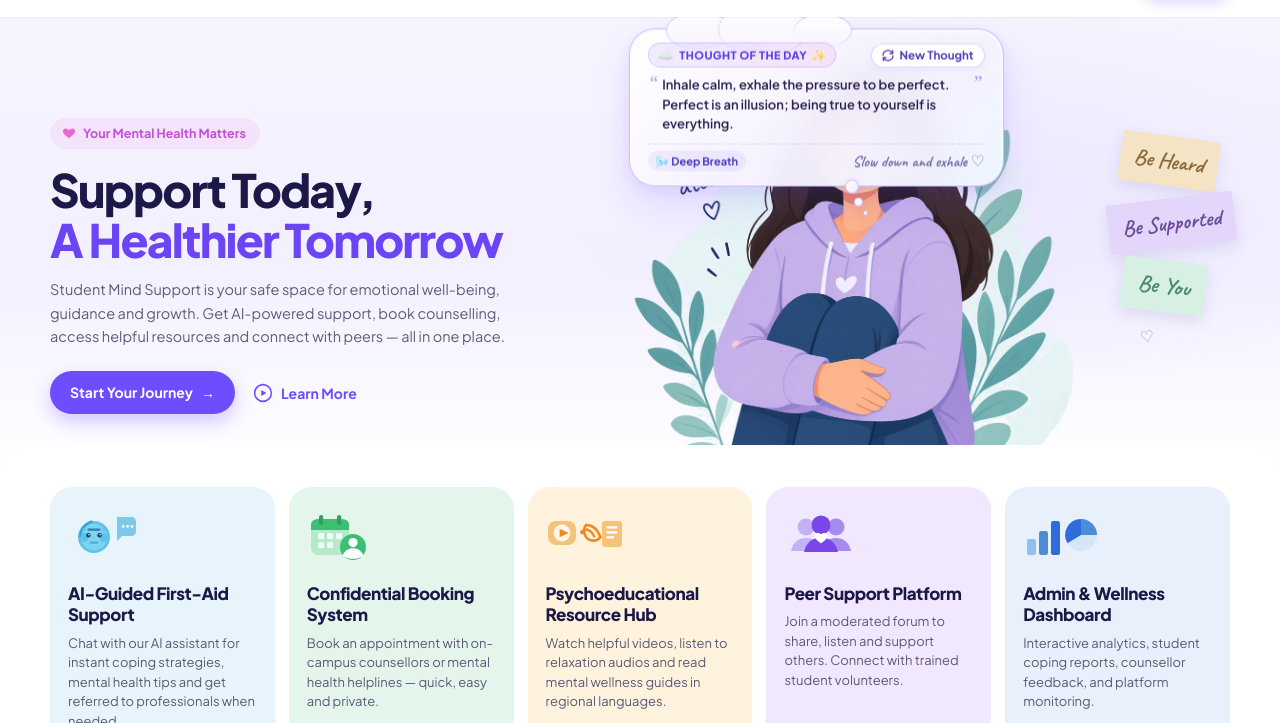
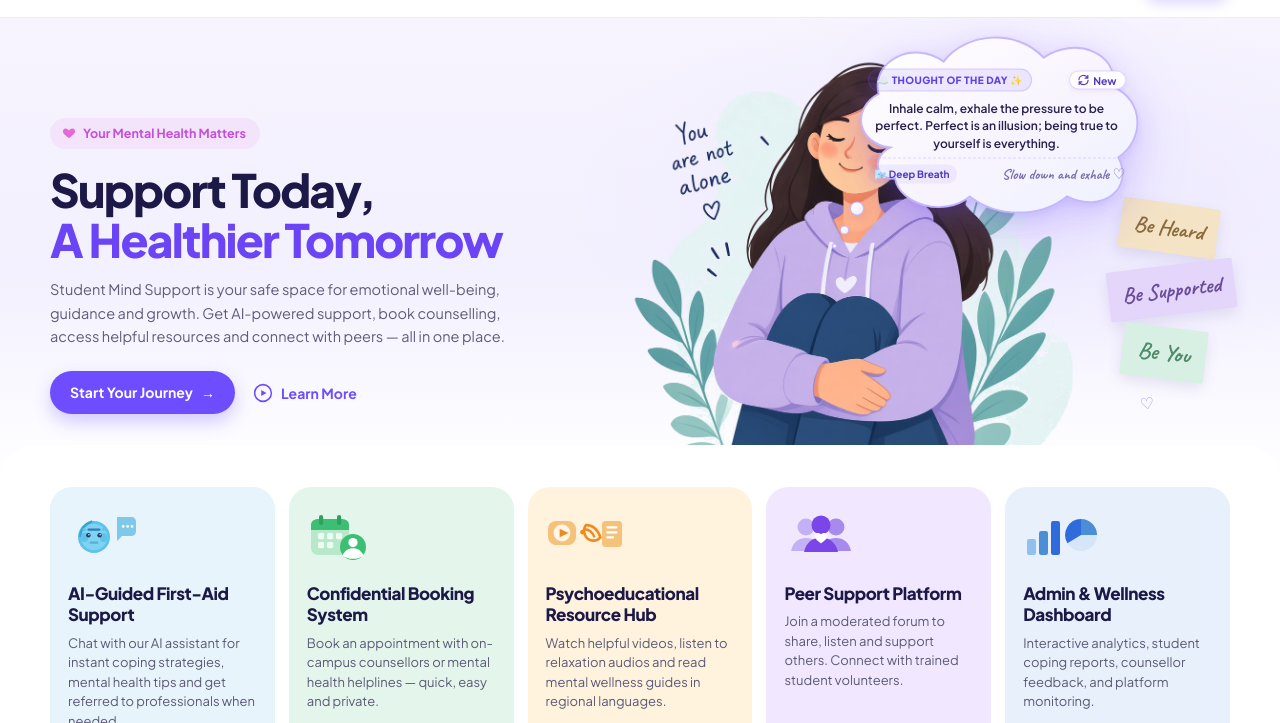
Before and after one commit to Khushi-coder9/newSMS, a plain HTML site: page index.html in a window 1280 px wide. Shown: the part 57-780 px from the top of the page. Drawn offline with Linux system fonts and the light colour scheme.

Commit message:
Update thought of the day to authentic cloud shape shifted to right so girl face is fully visible

```diff
--- a/index.html
+++ b/index.html
@@ -365,6 +365,7 @@
             align-items: flex-start;
             gap: 12px;
             padding-bottom: 48px;
+            margin-top: 135px;
         }
 
         .sticky {
@@ -409,13 +410,13 @@
             transform: rotate(-8deg);
         }
 
-        /* ================= Thought of the Day Cloud Header ================= */
+        /* ================= Thought of the Day Cloud (Authentic Cloud Shape) ================= */
         .thought-cloud-wrapper {
             position: absolute;
-            top: -22px;
-            left: 12px;
-            width: 375px;
-            max-width: calc(100% - 120px);
+            top: -30px;
+            left: 215px;
+            width: 330px;
+            height: 215px;
             z-index: 15;
             pointer-events: auto;
             animation: thoughtCloudFloat 5.5s ease-in-out infinite;
@@ -426,133 +427,74 @@
                 transform: translateY(0px);
             }
             50% {
-                transform: translateY(-8px);
-            }
-        }
-
-        .thought-cloud {
-            position: relative;
-            background: linear-gradient(135deg, rgba(255, 255, 255, 0.98) 0%, rgba(246, 241, 255, 0.96) 55%, rgba(239, 246, 255, 0.98) 100%);
-            border: 1.5px solid rgba(198, 184, 255, 0.88);
-            border-radius: 26px;
-            box-shadow:
-                0 16px 36px rgba(109, 77, 255, 0.14),
-                0 4px 14px rgba(124, 58, 237, 0.08),
-                inset 0 2px 4px rgba(255, 255, 255, 0.95);
-            backdrop-filter: blur(14px);
-            -webkit-backdrop-filter: blur(14px);
-            padding: 13px 18px 12px;
-            transition: box-shadow 0.3s ease, border-color 0.3s ease;
-        }
-
-        .thought-cloud:hover {
-            box-shadow:
-                0 20px 42px rgba(109, 77, 255, 0.2),
-                0 6px 18px rgba(124, 58, 237, 0.12),
-                inset 0 2px 4px rgba(255, 255, 255, 1);
-            border-color: rgba(167, 139, 250, 0.95);
-        }
-
-        /* Fluffy cloud puff lobes on top of the card */
-        .cloud-puff {
+                transform: translateY(-7px);
+            }
+        }
+
+        .cloud-svg-bg {
             position: absolute;
-            background: linear-gradient(180deg, #ffffff 0%, #f7f3ff 100%);
-            z-index: -1;
-            border-radius: 50%;
+            top: 0;
+            left: 0;
+            width: 100%;
+            height: 100%;
+            overflow: visible;
             pointer-events: none;
-        }
-
-        .cloud-puff-1 {
-            top: -18px;
+            filter: drop-shadow(0 14px 28px rgba(109, 77, 255, 0.16));
+        }
+
+        .thought-cloud-inner {
+            position: absolute;
+            top: 26px;
             left: 36px;
-            width: 66px;
-            height: 38px;
-            border-top: 1.5px solid rgba(198, 184, 255, 0.88);
-            border-left: 1.5px solid rgba(198, 184, 255, 0.7);
-            border-right: 1px solid rgba(198, 184, 255, 0.3);
-            box-shadow: 0 -4px 10px rgba(109, 77, 255, 0.04);
-        }
-
-        .cloud-puff-2 {
-            top: -26px;
-            left: 88px;
-            width: 90px;
-            height: 52px;
-            border-top: 1.5px solid rgba(198, 184, 255, 0.88);
-            border-left: 1px solid rgba(198, 184, 255, 0.45);
-            border-right: 1.5px solid rgba(198, 184, 255, 0.7);
-            box-shadow: 0 -6px 12px rgba(109, 77, 255, 0.05);
-        }
-
-        .cloud-puff-3 {
-            top: -16px;
-            left: 164px;
-            width: 58px;
-            height: 34px;
-            border-top: 1.5px solid rgba(198, 184, 255, 0.88);
-            border-right: 1.5px solid rgba(198, 184, 255, 0.7);
-            box-shadow: 0 -3px 8px rgba(109, 77, 255, 0.04);
-        }
-
-        .thought-cloud-inner {
-            position: relative;
+            right: 36px;
+            bottom: 28px;
+            display: flex;
+            flex-direction: column;
+            align-items: center;
+            justify-content: center;
+            text-align: center;
             z-index: 2;
         }
 
-        /* Header row inside cloud */
         .cloud-top-row {
             display: flex;
             align-items: center;
             justify-content: space-between;
-            gap: 8px;
-            margin-bottom: 7px;
+            width: 100%;
+            margin-bottom: 4px;
         }
 
         .cloud-pill-badge {
             display: inline-flex;
             align-items: center;
-            gap: 5px;
-            background: linear-gradient(135deg, rgba(109, 77, 255, 0.1) 0%, rgba(229, 106, 214, 0.12) 100%);
+            gap: 4px;
+            background: rgba(109, 77, 255, 0.1);
             border: 1px solid rgba(109, 77, 255, 0.22);
             color: #5c3fe6;
-            font-size: 11px;
+            font-size: 10px;
             font-weight: 800;
             letter-spacing: 0.04em;
             text-transform: uppercase;
-            padding: 3px 9px;
+            padding: 2.5px 8px;
             border-radius: 999px;
-        }
-
-        .cloud-badge-icon {
-            font-size: 13px;
-            line-height: 1;
-        }
-
-        .cloud-badge-sparkle {
-            font-size: 11px;
-            display: inline-block;
-            animation: cloudSparklePulse 2.8s ease-in-out infinite;
-        }
-
-        @keyframes cloudSparklePulse {
-            0%, 100% { transform: scale(1) rotate(0deg); opacity: 0.8; }
-            50% { transform: scale(1.25) rotate(15deg); opacity: 1; }
+            white-space: nowrap;
         }
 
         .cloud-refresh-btn {
             display: inline-flex;
             align-items: center;
-            gap: 5px;
+            gap: 4px;
             background: #ffffff;
             border: 1px solid rgba(109, 77, 255, 0.22);
             color: #553bbd;
-            font-size: 11.5px;
+            font-size: 10.5px;
             font-weight: 700;
-            padding: 3.5px 10px;
+            padding: 2px 8px;
             border-radius: 999px;
             cursor: pointer;
-            transition: all 0.2s cubic-bezier(0.16, 1, 0.3, 1);
-            box-shadow: 0 2px 6px rgba(109, 77, 255, 0.08);
+            transition: all 0.2s ease;
+            box-shadow: 0 2px 5px rgba(109, 77, 255, 0.08);
+            white-space: nowrap;
         }
 
         .cloud-refresh-btn:hover {
@@ -560,11 +502,7 @@
             color: #ffffff;
             border-color: #6d4dff;
             transform: translateY(-1px);
-            box-shadow: 0 4px 12px rgba(109, 77, 255, 0.26);
-        }
-
-        .cloud-refresh-btn:active {
-            transform: translateY(0);
+            box-shadow: 0 4px 10px rgba(109, 77, 255, 0.25);
         }
 
         .cloud-refresh-btn.is-refreshing .refresh-icon {
@@ -576,104 +514,89 @@
             to { transform: rotate(360deg); }
         }
 
-        /* Thought Body */
         .thought-body {
-            position: relative;
-            padding: 1px 2px 2px;
-            display: flex;
-            align-items: flex-start;
-            gap: 4px;
+            margin: 4px 0 6px 0;
+            width: 100%;
             transition: opacity 0.22s ease, transform 0.22s ease;
-        }
-
-        .thought-quote-mark {
-            font-family: Georgia, serif;
-            font-size: 19px;
-            line-height: 1;
-            color: #927eff;
-            opacity: 0.75;
-            user-select: none;
-            flex-shrink: 0;
-            margin-top: -2px;
         }
 
         .thought-quote-text {
             font-family: "Plus Jakarta Sans", sans-serif;
-            font-size: 13px;
+            font-size: 12px;
             font-weight: 600;
-            line-height: 1.5;
+            line-height: 1.45;
             color: #26204c;
             margin: 0;
-            flex: 1;
-        }
-
-        /* Thought Footer */
+            display: -webkit-box;
+            -webkit-line-clamp: 3;
+            -webkit-box-orient: vertical;
+            overflow: hidden;
+        }
+
         .thought-cloud-footer {
             display: flex;
             align-items: center;
             justify-content: space-between;
-            gap: 8px;
-            margin-top: 7px;
-            padding-top: 5px;
-            border-top: 1px dashed rgba(198, 184, 255, 0.5);
+            width: 100%;
+            padding-top: 4px;
+            border-top: 1px dashed rgba(198, 184, 255, 0.55);
+            gap: 6px;
         }
 
         .thought-category-tag {
-            display: inline-block;
-            font-size: 11px;
+            font-size: 10px;
             font-weight: 700;
             color: #4b3bbd;
             background: rgba(109, 77, 255, 0.08);
-            padding: 2px 8px;
+            padding: 1.5px 7px;
             border-radius: 999px;
             white-space: nowrap;
         }
 
         .thought-sub-prompt {
             font-family: "Caveat", cursive;
-            font-size: 15.5px;
+            font-size: 14.5px;
             font-weight: 700;
             color: #7a6eac;
             white-space: nowrap;
         }
 
-        /* Trailing thought bubbles pointing to the girl */
+        /* Pointer trail pointing towards the girl's head (down & to the left) */
         .cloud-pointer-trail {
             position: absolute;
-            bottom: -30px;
-            left: 215px;
+            bottom: 12px;
+            left: 24px;
             display: flex;
             flex-direction: column;
             align-items: center;
             gap: 4px;
             pointer-events: none;
-            z-index: 5;
+            z-index: 1;
         }
 
         .trail-circle {
             background: linear-gradient(135deg, #ffffff 0%, #f1ecff 100%);
-            border: 1.5px solid rgba(198, 184, 255, 0.85);
+            border: 1.5px solid rgba(196, 181, 253, 0.95);
             border-radius: 50%;
-            box-shadow: 0 4px 10px rgba(109, 77, 255, 0.12);
+            box-shadow: 0 3px 8px rgba(109, 77, 255, 0.14);
         }
 
         .trail-circle.circle-1 {
             width: 14px;
             height: 14px;
-            margin-top: -2px;
-            transform: translateX(0px);
+            transform: translate(-6px, 14px);
         }
 
         .trail-circle.circle-2 {
             width: 9px;
             height: 9px;
-            transform: translateX(7px);
+            transform: translate(-18px, 20px);
         }
 
         .trail-circle.circle-3 {
             width: 5px;
             height: 5px;
-            transform: translateX(14px);
+            transform: translate(-28px, 25px);
         }
 
         /* Features */
@@ -1076,15 +999,22 @@
             .cards { grid-template-columns: repeat(3, 1fr); }
             .hero-art img { height: 360px; }
             .thought-cloud-wrapper {
-                top: -15px;
-                left: 10px;
-                width: 330px;
+                top: -24px;
+                left: 195px;
+                width: 300px;
+                height: 195px;
+            }
+            .thought-cloud-inner {
+                top: 24px;
+                left: 30px;
+                right: 30px;
+                bottom: 24px;
             }
             .thought-quote-text {
-                font-size: 12.5px;
-            }
-            .cloud-pointer-trail {
-                left: 185px;
+                font-size: 11.5px;
+            }
+            .notes {
+                margin-top: 120px;
             }
         }
 
@@ -1135,9 +1065,10 @@
                 top: 0;
                 left: 0;
                 right: 0;
-                width: 100%;
-                max-width: 350px;
-                margin: 0 auto 16px auto;
+                width: 330px;
+                max-width: 94%;
+                height: 210px;
+                margin: 0 auto 14px auto;
                 animation: thoughtCloudFloatMobile 4.5s ease-in-out infinite;
             }
             @keyframes thoughtCloudFloatMobile {
@@ -1146,13 +1077,12 @@
             }
             .cloud-pointer-trail {
                 left: 50%;
+                bottom: 8px;
                 transform: translateX(-50%);
-                bottom: -22px;
-                gap: 3px;
-            }
-            .trail-circle.circle-1 { transform: none; width: 12px; height: 12px; }
-            .trail-circle.circle-2 { transform: none; width: 8px; height: 8px; }
-            .trail-circle.circle-3 { transform: none; width: 5px; height: 5px; }
+            }
+            .trail-circle.circle-1 { transform: translateY(12px); width: 12px; height: 12px; }
+            .trail-circle.circle-2 { transform: translateY(16px); width: 8px; height: 8px; }
+            .trail-circle.circle-3 { transform: translateY(20px); width: 5px; height: 5px; }
             .hero-art img {
                 width: 100%;
                 max-width: 280px;
@@ -1167,7 +1097,7 @@
                 align-items: center;
                 gap: 8px;
                 padding-bottom: 8px;
-                margin-top: -10px;
+                margin-top: -10px !important;
             }
             .sticky {
                 font-size: 16px;
@@ -1370,33 +1300,50 @@
             </div>
 
             <div class="hero-art">
-                <!-- Attractive Thought Cloud Header pointing to girl -->
+                <!-- Authentic Thought Cloud pointing to girl -->
                 <div class="thought-cloud-wrapper" id="thoughtCloudWrapper">
-                    <div class="thought-cloud" id="thoughtCloud">
-                        <!-- Decorative Cloud Puff lobes for dreamy cloud silhouette -->
-                        <div class="cloud-puff cloud-puff-1"></div>
-                        <div class="cloud-puff cloud-puff-2"></div>
-                        <div class="cloud-puff cloud-puff-3"></div>
+                    <svg class="cloud-svg-bg" viewBox="0 0 340 220" preserveAspectRatio="none">
+                        <defs>
+                            <linearGradient id="cloudGrad" x1="0%" y1="0%" x2="100%" y2="100%">
+                                <stop offset="0%" stop-color="#ffffff"/>
+                                <stop offset="55%" stop-color="#f8f4ff"/>
+                                <stop offset="100%" stop-color="#edf2ff"/>
+                            </linearGradient>
+                            <filter id="cloudShadow" x="-15%" y="-15%" width="130%" height="130%">
+                                <feDropShadow dx="0" dy="10" stdDeviation="12" flood-color="#6d4dff" flood-opacity="0.14"/>
+                                <feDropShadow dx="0" dy="3" stdDeviation="4" flood-color="#7c3aed" flood-opacity="0.08"/>
+                            </filter>
+                        </defs>
+                        <!-- Authentic fluffy multi-lobed cloud path -->
+                        <path d="M 60,130
+                                 C 25,125 20,90 48,75
+                                 C 40,40 85,20 115,42
+                                 C 138,12 190,8 218,38
+                                 C 250,16 295,32 290,68
+                                 C 322,82 322,122 295,140
+                                 C 312,172 278,198 242,180
+                                 C 215,202 170,202 142,180
+                                 C 115,202 70,188 65,162
+                                 C 42,162 42,138 60,130 Z"
+                              fill="url(#cloudGrad)"
+                              stroke="rgba(196, 181, 253, 0.95)"
+                              stroke-width="2"
+                              filter="url(#cloudShadow)"/>
+                    </svg>
 
                     <div class="thought-cloud-inner">
                         <div class="cloud-top-row">
-                                <div class="cloud-pill-badge">
-                                    <span class="cloud-badge-icon">☁️</span>
-                                    <span class="cloud-badge-label">Thought of the Day</span>
-                                    <span class="cloud-badge-sparkle">✨</span>
-                                </div>
+                            <span class="cloud-pill-badge">☁️ Thought of the Day ✨</span>
                             <button type="button" class="cloud-refresh-btn" id="refreshThoughtBtn" title="Get another inspiring thought" aria-label="Get another thought of the day">
-                                    <svg class="refresh-icon" width="12" height="12" viewBox="0 0 24 24" fill="none" stroke="currentColor" stroke-width="2.5" stroke-linecap="round" stroke-linejoin="round">
+                                <svg class="refresh-icon" width="11" height="11" viewBox="0 0 24 24" fill="none" stroke="currentColor" stroke-width="2.5" stroke-linecap="round" stroke-linejoin="round">
                                     <path d="M21.5 2v6h-6M2.5 22v-6h6M2 11.5a10 10 0 0 1 18.8-4.3M22 12.5a10 10 0 0 1-18.8 4.2"/>
                                 </svg>
-                                    <span>New Thought</span>
+                                <span>New</span>
                             </button>
                         </div>
 
                         <div class="thought-body" id="thoughtBody" aria-live="polite">
-                                <span class="thought-quote-mark" aria-hidden="true">“</span>
                             <p class="thought-quote-text" id="thoughtQuoteText">Loading thoughtful reminder...</p>
-                                <span class="thought-quote-mark" aria-hidden="true">”</span>
                         </div>
 
                         <div class="thought-cloud-footer">
@@ -1410,7 +1357,6 @@
                         <span class="trail-circle circle-1"></span>
                         <span class="trail-circle circle-2"></span>
                         <span class="trail-circle circle-3"></span>
-                        </div>
                     </div>
                 </div>
 
```
Lines whose indentation alone changed are shown as unchanged.
